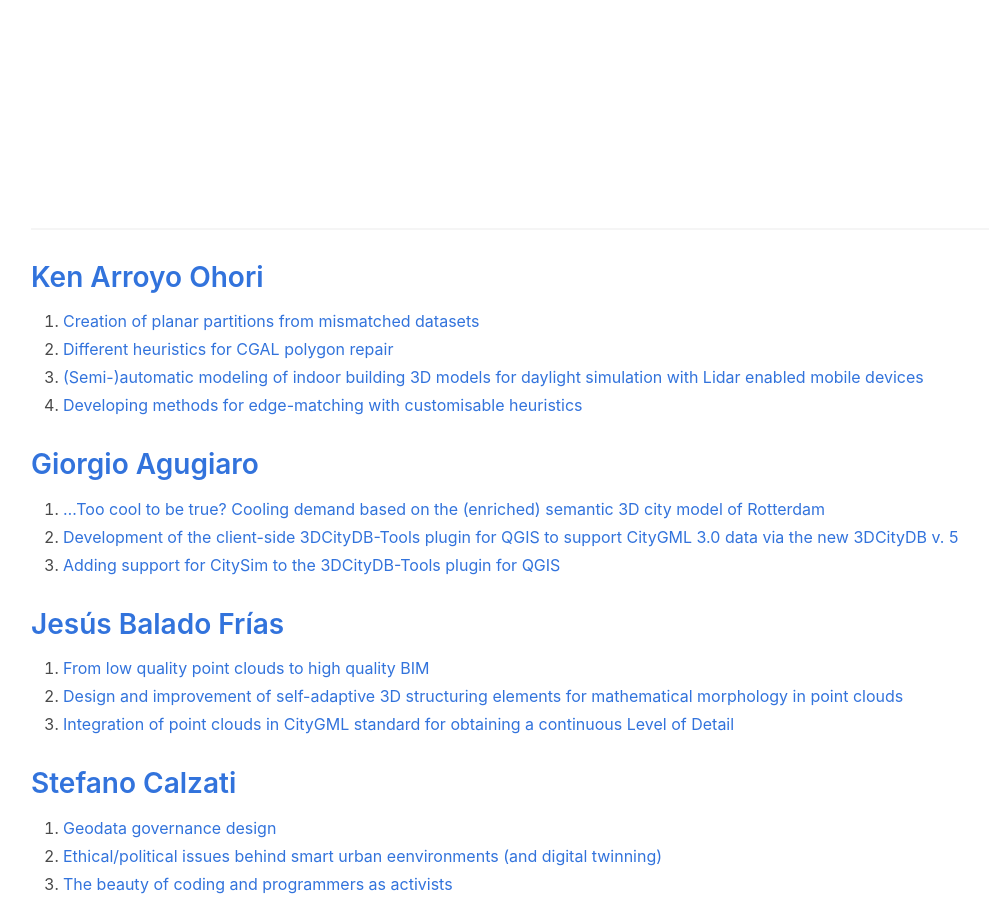
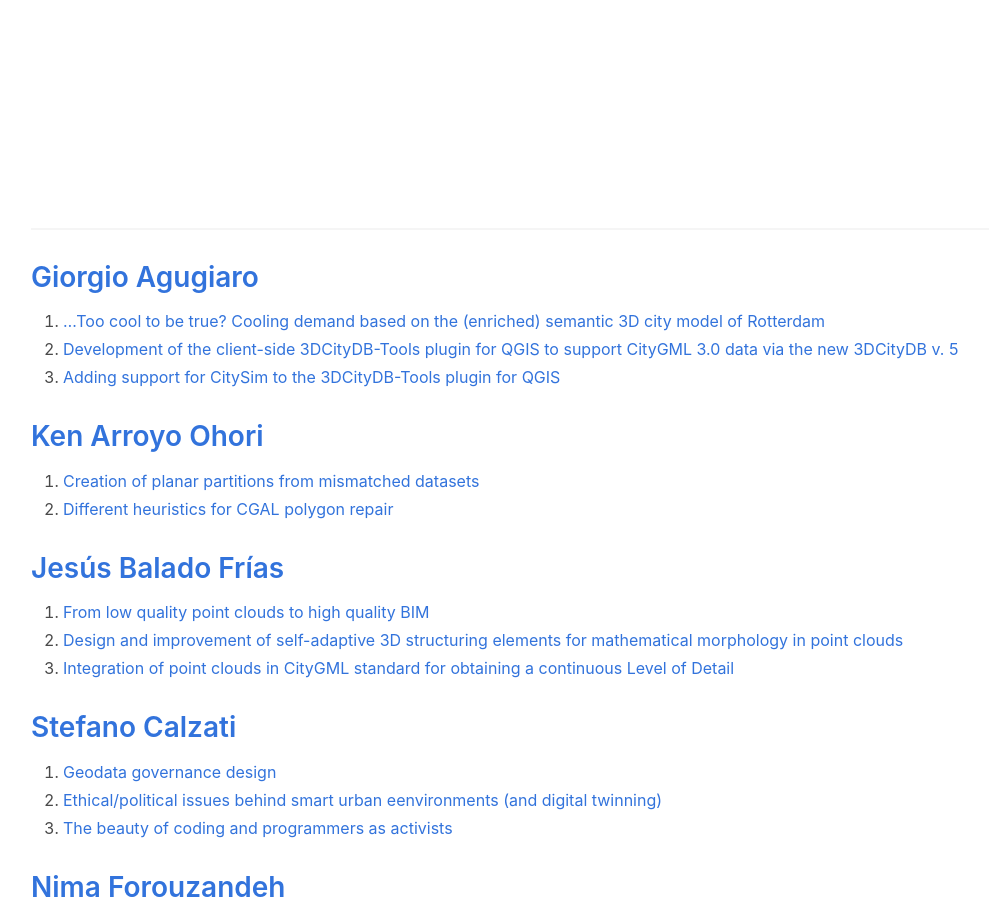
Before and after one commit to tudelft3d/geo2020, a Jekyll site: the page built from potentialtopics/index.md, in a window 1280 px wide and 900 px high, scrolled down 832 px. Shown: the whole window, without its empty margins (33-1022 px from the left). Built offline with Jekyll 4.4.1, drawn with Linux system fonts in a browser that asks for light colours; nearby versions of some CDN libraries.

Commit message:
remove old topics

```diff
--- a/potentialtopics/index.md
+++ b/potentialtopics/index.md
@@ -29,18 +29,14 @@
 
 ---
 
-
-## [Ken Arroyo Ohori](https://3d.bk.tudelft.nl/ken/)
-1. [Creation of planar partitions from mismatched datasets](https://3d.bk.tudelft.nl/education/msctopics/#creation-of-planar-partitions-from-mismatched-datasets)
-1. [Different heuristics for CGAL polygon repair](https://3d.bk.tudelft.nl/education/msctopics/#different-heuristics-for-cgal-polygon-repair)
-1. [(Semi-)automatic modeling of indoor building 3D models for daylight simulation with Lidar enabled mobile devices](https://3d.bk.tudelft.nl/education/msctopics/#semi-automatic-modeling-of-indoor-building-3d-models-for-daylight-simulation-with-lidar-enabled-mobile-devices)
-1. [Developing methods for edge-matching with customisable heuristics](https://3d.bk.tudelft.nl/education/msctopics/#developing-methods-for-edge-matching-with-customisable-heuristics-geometric-topological-and-semantic)
-
 ## [Giorgio Agugiaro](https://3d.bk.tudelft.nl/gagugiaro/)
  1. [...Too cool to be true? Cooling demand based on the (enriched) semantic 3D city model of Rotterdam](https://3d.bk.tudelft.nl/education/msctopics/#too-cool-to-be-true-cooling-demand-based-on-the-enriched-semantic-3d-city-model-of-rotterdam)
  2. [Development of the client-side 3DCityDB-Tools plugin for QGIS to support CityGML 3.0 data via the new 3DCityDB v. 5](https://3d.bk.tudelft.nl/education/msctopics/#development-of-the-client-side-part-of-the-3dcitydb-tools-plugin-for-qgis-to-support-citygml-30-data)
  3. [Adding support for CitySim to the 3DCityDB-Tools plugin for QGIS](https://3d.bk.tudelft.nl/education/msctopics/#adding-support-for-citysim-to-the-3dcitydb-tools-plugin-for-qgis)
 
+## [Ken Arroyo Ohori](https://3d.bk.tudelft.nl/ken/)
+1. [Creation of planar partitions from mismatched datasets](https://3d.bk.tudelft.nl/education/msctopics/#creation-of-planar-partitions-from-mismatched-datasets)
+1. [Different heuristics for CGAL polygon repair](https://3d.bk.tudelft.nl/education/msctopics/#different-heuristics-for-cgal-polygon-repair)
 
 ## [Jesús Balado Frías](https://www.gdmc.nl/staff/)
 1. [From low quality point clouds to high quality BIM](https://www.gdmc.nl/education/topics/topics.html#from-low-quality-point-clouds-to-high-quality-bim)
```
